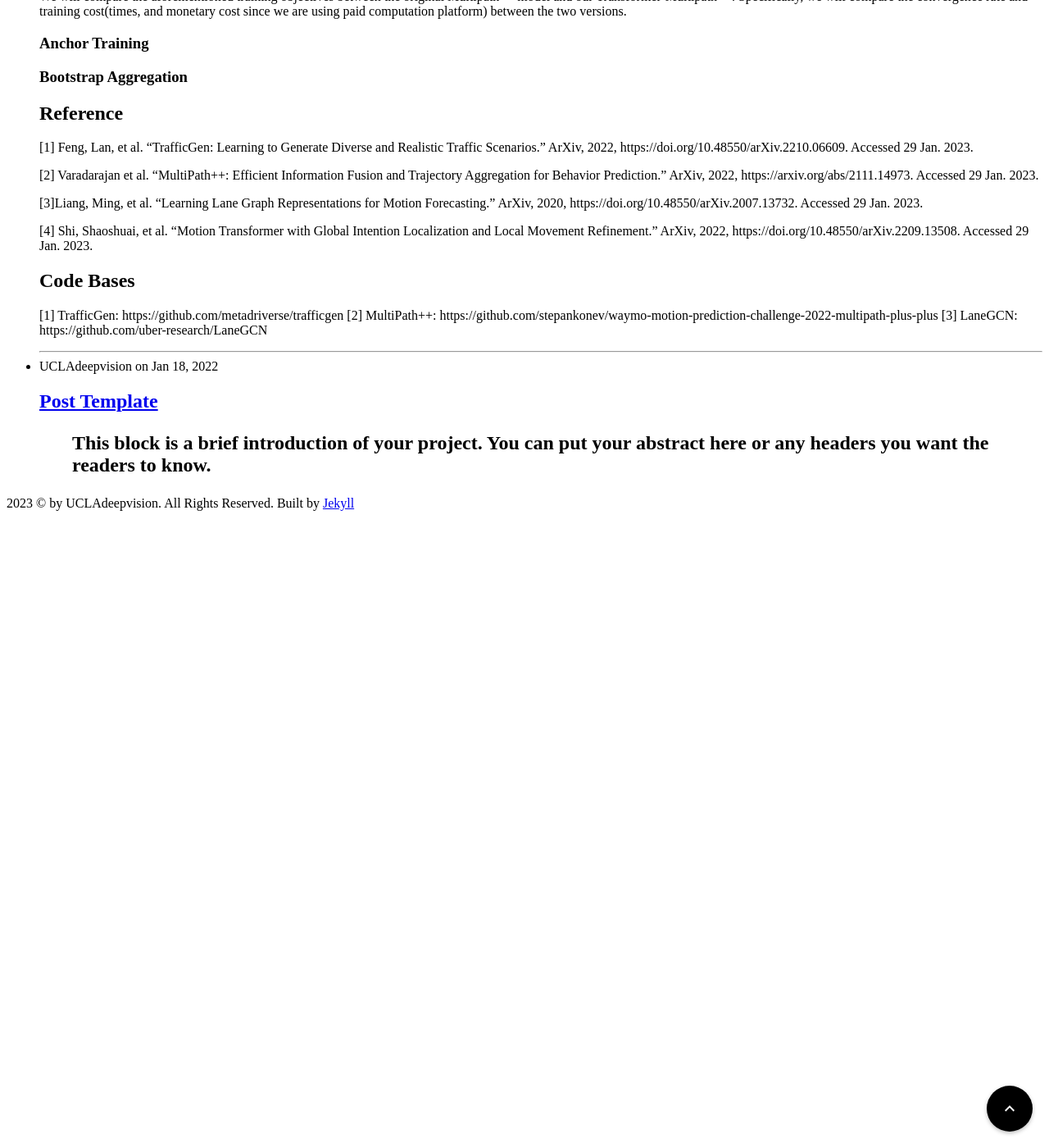
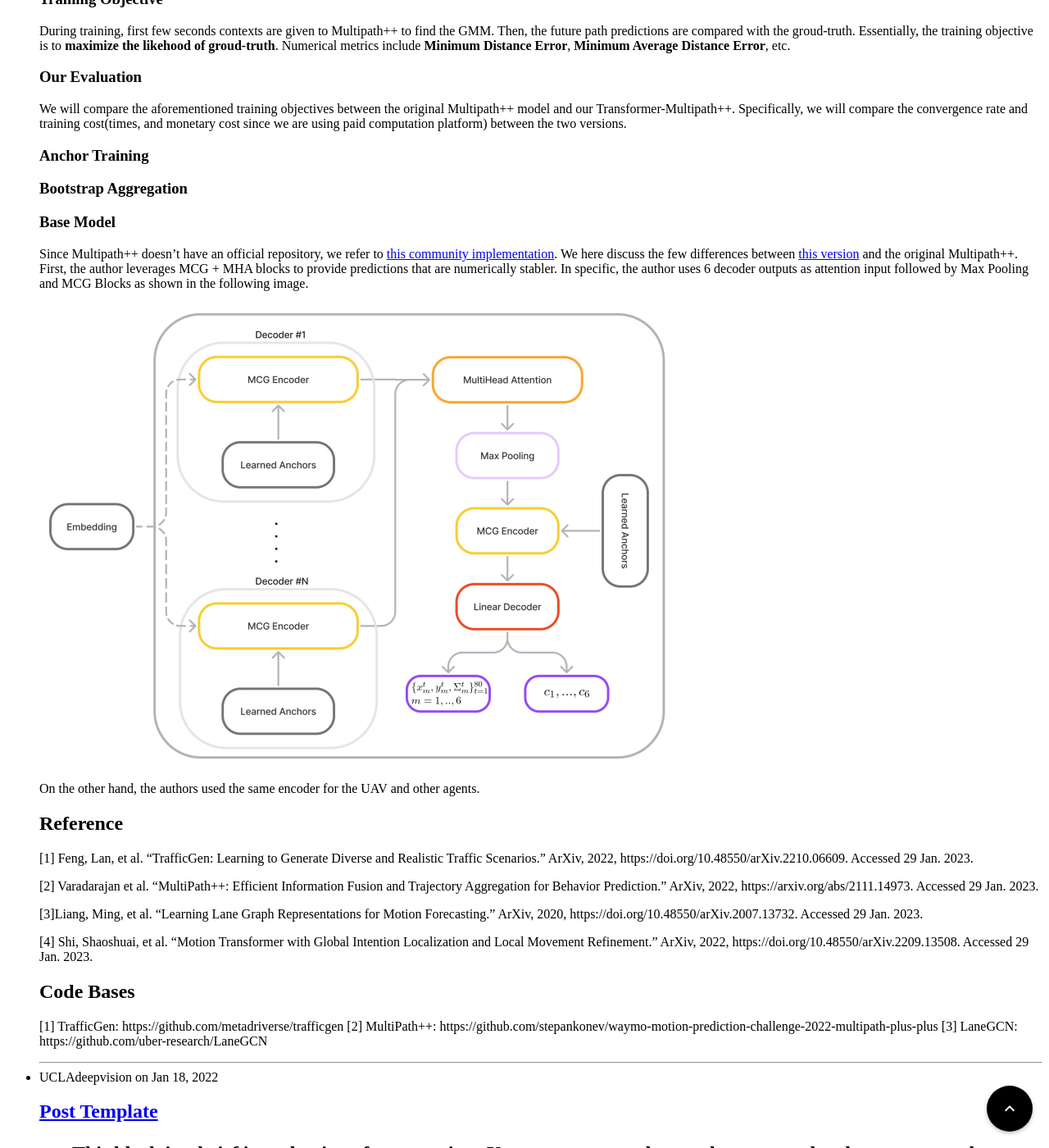
Before and after one commit to UCLAdeepvision/CS188-Projects-2023Winter, a Jekyll site: the page built from index.html, in a window 1280 px wide and 1400 px high, scrolled down 5309 px. Shown: the whole window at 82% size. Built offline with Jekyll 4.4.1, drawn with Linux system fonts in a browser that asks for light colours; some of the changed text lies outside the part shown.

Commit message:
demo and data

```diff
--- a/_posts/2023-01-27-team03-trajectory_pred_plan.md
+++ b/_posts/2023-01-27-team03-trajectory_pred_plan.md
@@ -38,6 +38,11 @@
 ## Data Preparation
 
 We leverage the Waymo Open Motion Dataset v1.1 to replicate and improve our model. In this dataset release in 2021, individual driving scenarios in bird-eye view is stored in TFRecord file. Each file contains physicl properties(position, velocity, etc.) of the background(roadmap, etc.) and agents(participants in the background traffic). For one such TFRecord, the original Multipath++ project prerenders it into sets of npz files, each redescribing the same scene from one agent's perspective. These npz files are the raw forms of the input embeddings.
+
+Our data is stored at [this Goodle Drive folder](https://drive.google.com/drive/folders/1E78qI8VkxP0iVsE60CVNw9psnTgpjJGf?usp=sharing).
+
+## Demo
+Please follow this [Google Colab link](https://colab.research.google.com/drive/1nj2i8GVPRmxU6w2UsgWABigca4twuh1l?usp=sharing).
 
 ## Multipath++
 ### Data Representation
@@ -85,7 +90,7 @@
 ### Predictors
 A decoder unit is primarily MCG Blocks. To make final prediction, the embeddings are passed through multiple decoders units sequentially. In the last decoder unit, an additional MLP is applied to output the soft prediction of future trajectories distribution.
 
-Finally, a Expectation Maximization (EM) algorithm with Gaussian Mixure Model (GMM) prior is trained on the distribution parameters including mean, covariance matrix, and probability.
+Finally, a Expectation Maximization (EM) algorithm with Gaussian Mixure Model (GMM) prior is trained on the distribution parameters including mean, covariance matrix, and probability. Alternatively, the final layer may employ Multi-Head Attention for the same predictions.
 
 ![image info](../assets/images/team03/gmm.png)
 
@@ -107,7 +112,13 @@
 
 ### Bootstrap Aggregation
 
+### Base Model
+Since Multipath++ doesn't have an official repository, we refer to [this community implementation](https://github.com/stepankonev/waymo-motion-prediction-challenge-2022-multipath-plus-plus). We here discuss the few differences between [this version](https://arxiv.org/abs/2206.10041) and the original Multipath++.
+First, the author leverages MCG + MHA blocks to provide predictions that are numerically stabler. In specific, the author uses 6 decoder outputs as attention input followed by Max Pooling and MCG Blocks as shown in the following image.
 
+![image info](../assets/images/team03/new_predictor.png)
+
+On the other hand, the authors used the same encoder for the UAV and other agents.
 
 ## Reference
 
```
Also changed, not shown: assets/images/team03/new_predictor.png (added).
